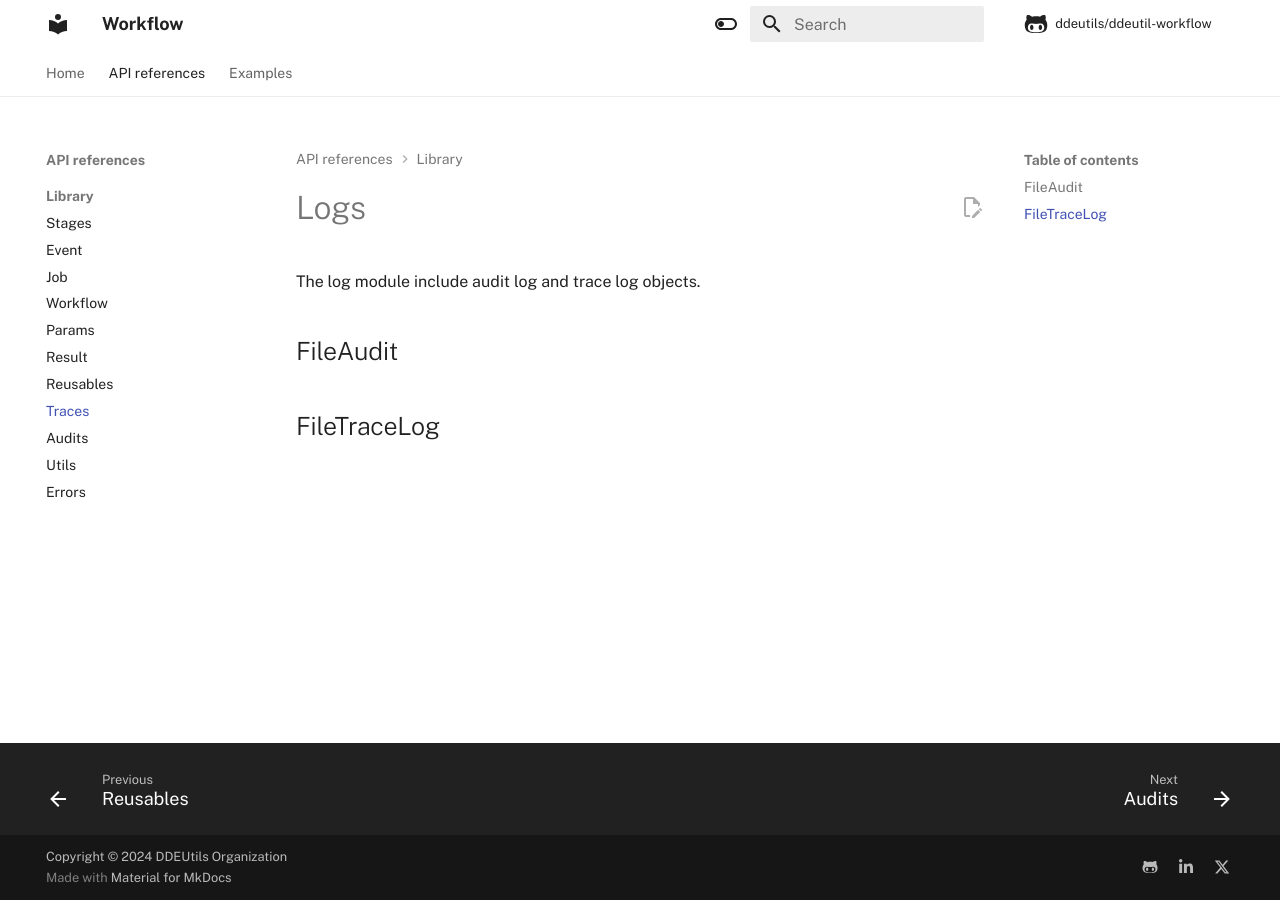
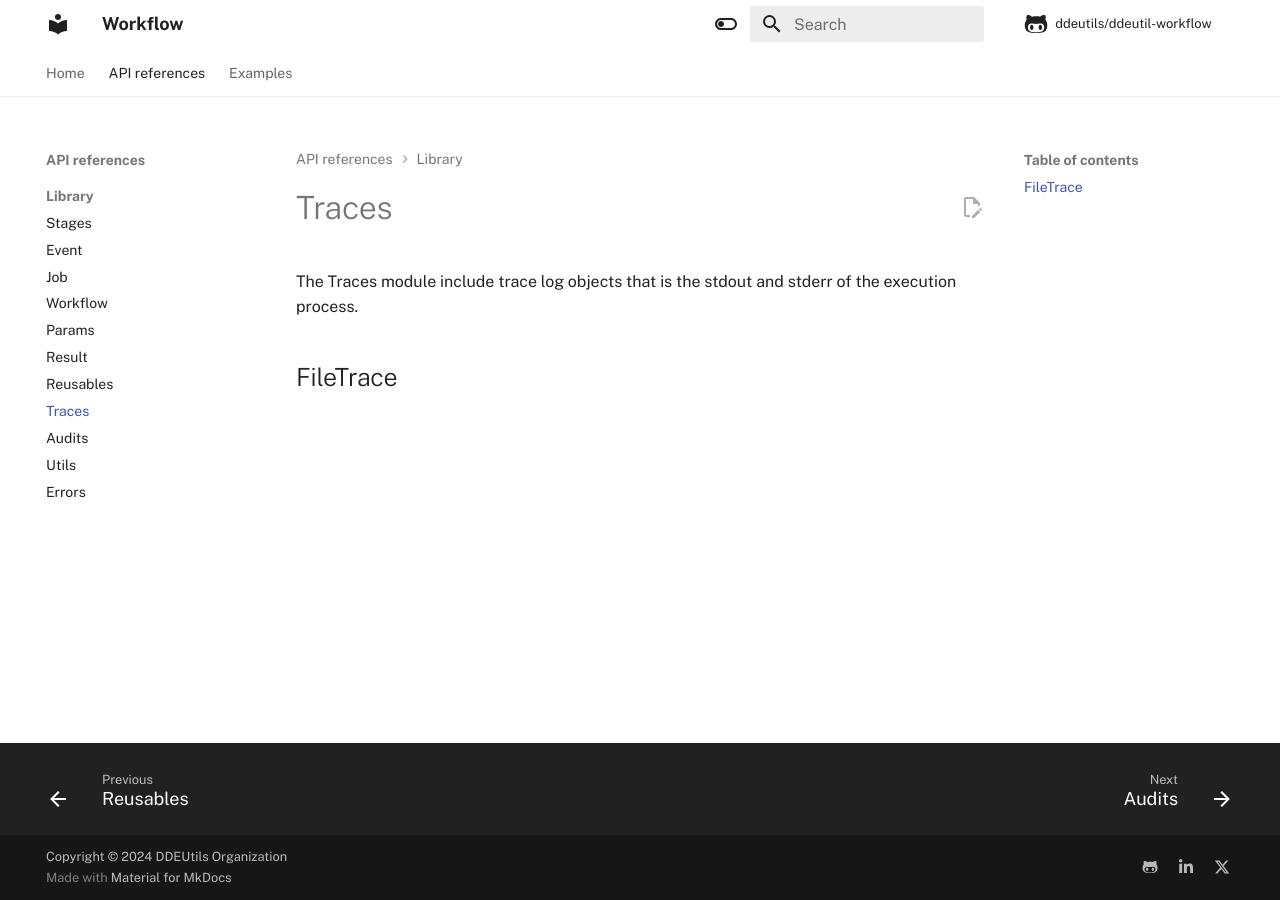
Before and after one commit to ddeutils/ddeutil-workflow, an MkDocs documentation site: the page built from docs/api/traces.md, in a window 1280 px wide. Built offline with MkDocs 1.6.1 and Material for MkDocs 9.7.7, drawn with Linux system fonts in a browser that asks for light colours; comment, search, counter and statistics services are not loaded.

Commit message:
:page_facing_up: docs: update docstring and mkdocs on logs session.

```diff
--- a/docs/api/traces.md
+++ b/docs/api/traces.md
@@ -1,7 +1,6 @@
-# Logs
+# Traces
 
-The log module include audit log and trace log objects.
+The Traces module include trace log objects that is the stdout and stderr of the
+execution process.
 
-## FileAudit
-
-## FileTraceLog
+## FileTrace
```
Also changed, not shown: docs/api/audits.md (+5 -0 lines), 1 other file.
